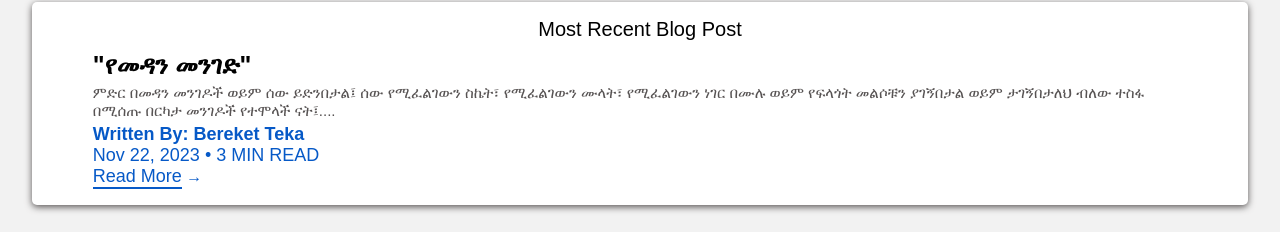
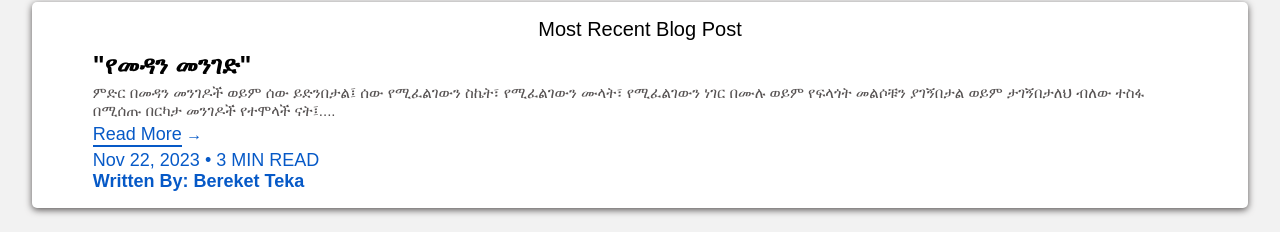
Before and after one commit to kalidmd/tbw, a React (Create React App) app: page / in a window 1280 px wide. Shown: the part 603-835 px from the top of the page. Built offline with nearby package versions, Linux system fonts and the light colour scheme.

Commit message:
home blog

```diff
--- a/src/index.css
+++ b/src/index.css
@@ -167,6 +167,7 @@ img {
   font-size: 18px;
   font-weight: 500;
   border-bottom: 2px solid var(--blue);
+  margin-bottom: 3px;
 }
 .read-more-arrow {
   color: var(--blue);
--- a/src/pages/Home.jsx
+++ b/src/pages/Home.jsx
@@ -55,14 +55,11 @@ function Home() {
           <p className="home--blog-header">Most Recent Blog Post</p>
           <p className="home--blog-title"> "{ blogData[blogData.length - 1].blogTitle }" </p>
           <p className="home--blog-description"> { blogData[blogData.length - 1].blogDescription }</p>
-          <p className="home--blog-written-by"> Written By: { blogData[blogData.length - 1].teacher } </p>
-          <div className="date-and-minute"> {blogData[blogData.length - 1].date} • {blogData[blogData.length - 1].min} READ </div>
           <a className="home--blog-link" href="/blog">
             <p className="home--blog-read-more"> Read More </p> <span className="read-more-arrow">→</span>
           </a>
-          {/* <a href="/blog">
-            <button className="home--blog-btn">Read More →</button>
-          </a> */}
+          <div className="date-and-minute"> {blogData[blogData.length - 1].date} • {blogData[blogData.length - 1].min} READ </div>
+          <p className="home--blog-written-by"> Written By: { blogData[blogData.length - 1].teacher } </p>
         </div>
       </section>
 
```
